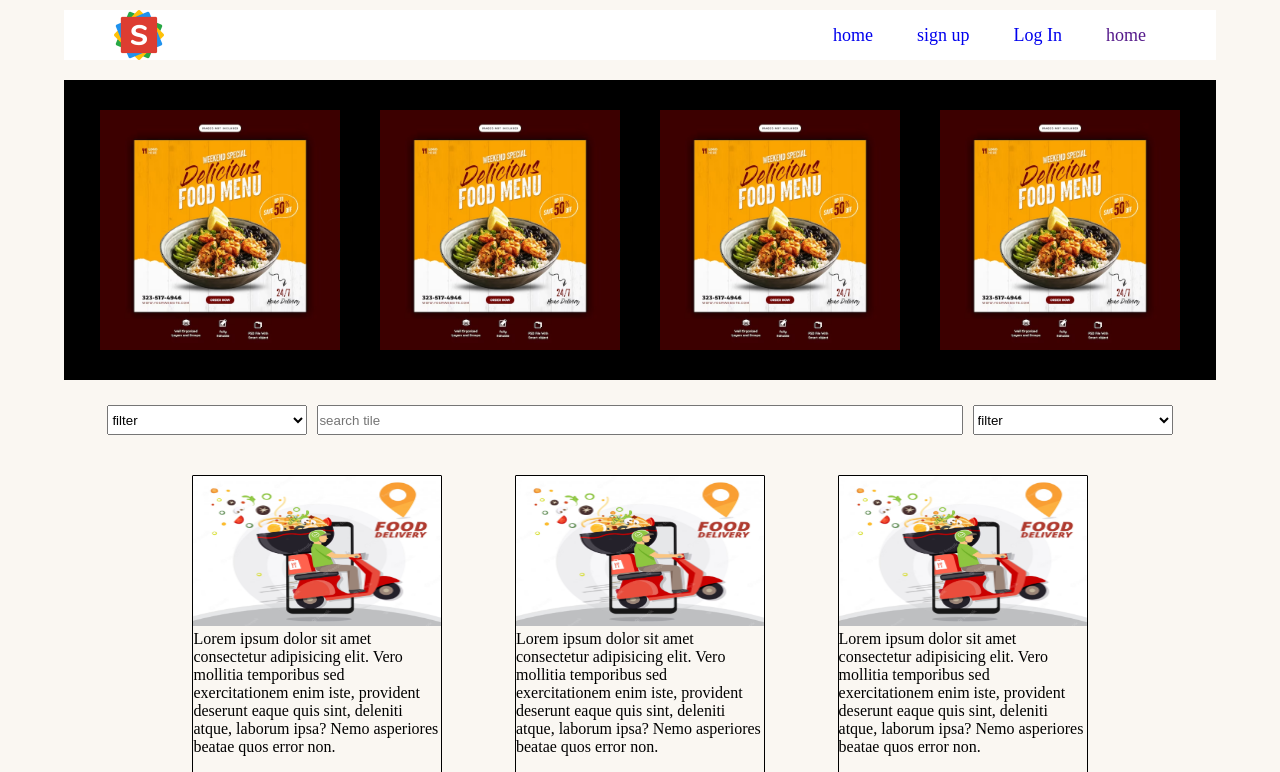
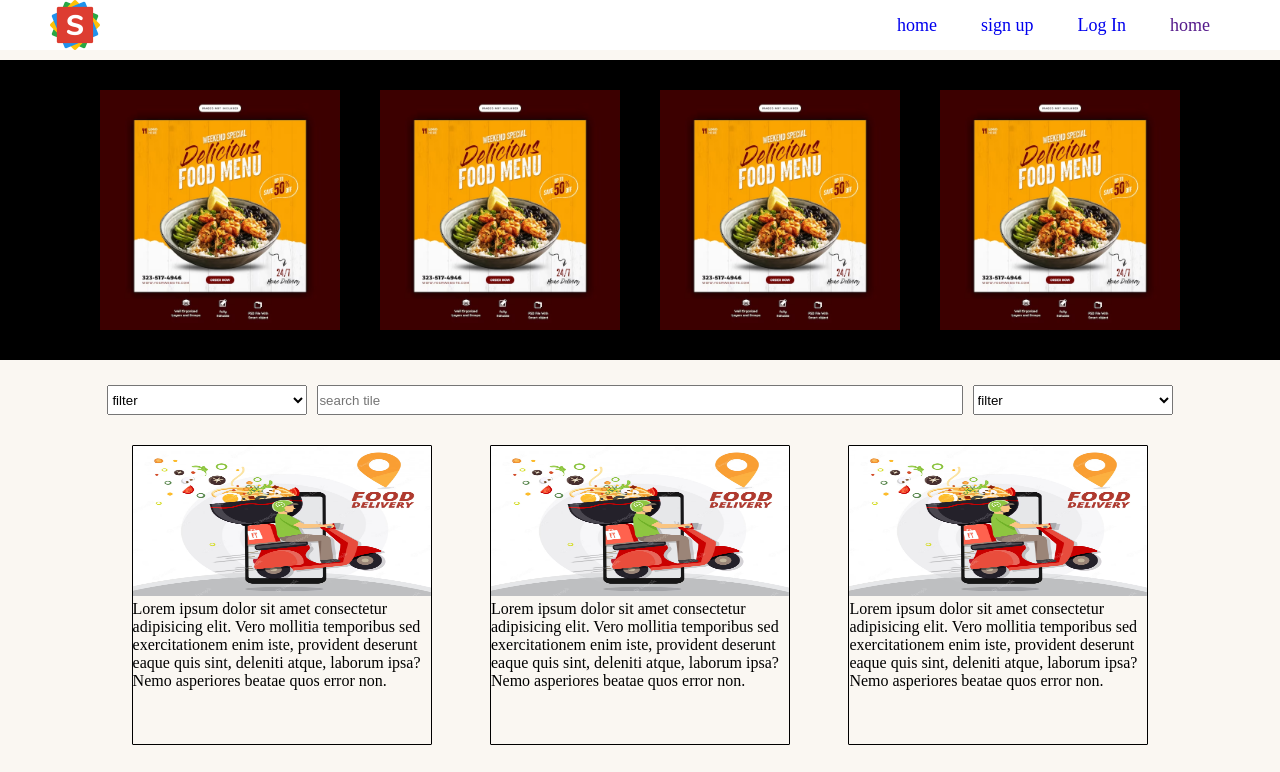
Before and after one commit to YASHP1484/digiMART, a plain HTML site: page index.html in a window 1280 px wide. Shown: the top 772 px of the page. Drawn offline with Linux system fonts and the light colour scheme.

Commit message:
commit-changes

```diff
--- a/index.html
+++ b/index.html
@@ -17,12 +17,13 @@
         background-color: #faf7f2;
        }
         .container {
-            padding: 10px 5%;
+            padding: 0 0 10px;
         }
 
         nav {
+            margin-top: 0px;
             display: flex;
-            /* width: 100%; */
+            width: 100%;
             align-items: center;
             padding: 0px 50px;
             background-color: white;
@@ -116,7 +117,7 @@
 
         .cardview {
             height: 300px;
-            width: 250px;
+            width: 300px;
             border: 1px solid black;
             border-radius: 1px;
             margin:15px auto;
@@ -187,6 +188,8 @@
         .foot-2 li a {
             color: white;
         }
+
+
     </style>
     <!-- <script src="sticky.js"></script> -->
 </head>
@@ -378,7 +381,7 @@
     </div>
     </div>
 </body>
-<script>const nav = document.querySelector('.header');
+<!-- <script>const nav = document.querySelector('.header');
     const offset = nav.getBoundingClientRect();
 
     window.addEventListener('scroll', function () {
@@ -403,6 +406,6 @@
     //   autoPlay: 4000,
     //   pauseAutoPlayOnHover: true,
     //   groupCells: 1,
-    // });</script>
+    // });</script> -->
 
 </html>
```
